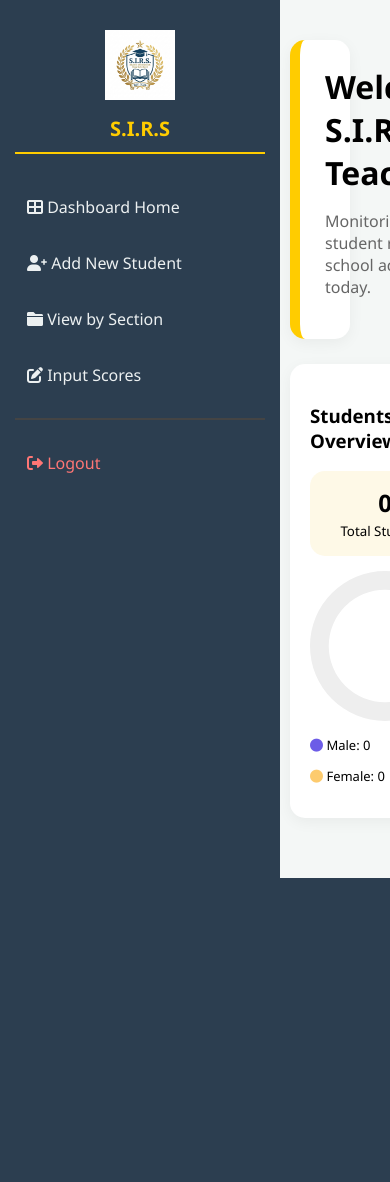
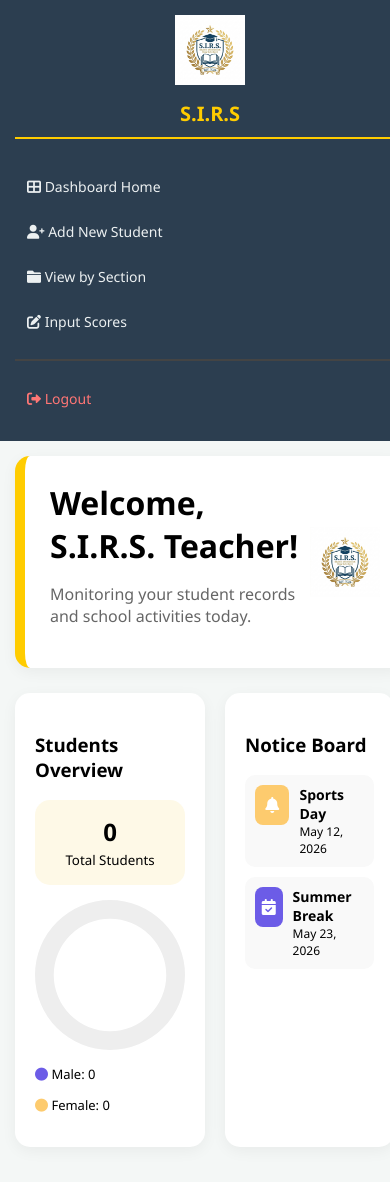
Before and after one commit to Anjelie8/SIRS-Student-System, a Flask app: page /teacher in a window 390 px wide; the page is wider, and only the part inside the window is pictured. Before the commit the page ends 878 px from the top of that part, so only its background shows below. Run offline with Flask 3, Linux system fonts and the light colour scheme; the visitor is signed in with stand-in values (Sample User, id 1); data that the repository does not hold is empty.

Commit message:
Added responsive mobile styles for grading table and sidebar

```diff
--- a/static/css/style.css
+++ b/static/css/style.css
@@ -25,3 +25,62 @@
 td { padding: 15px; border-bottom: 1px solid #f9f9f9; }
 .action-icon { cursor: pointer; margin: 0 5px; transition: 0.2s; }
 .action-icon:hover { transform: scale(1.2); }
+
+/* --- MOBILE RESPONSIVE STYLES (Para sa Phone) --- */
+@media screen and (max-width: 768px) {
+    /* 1. Baguhin ang main layout mula magkatabi patungong magkapatong */
+    .dashboard-container {
+        display: flex;
+        flex-direction: column;
+    }
+
+    /* 2. Gawing full width ang sidebar sa itaas sa halip na nakaharang sa kaliwa */
+    .sidebar {
+        width: 100% !important;
+        height: auto !important;
+        position: relative !important;
+        padding: 15px !important;
+    }
+
+    .sidebar .nav-links {
+        display: flex;
+        flex-wrap: wrap;
+        gap: 10px;
+        justify-content: center;
+    }
+
+    .sidebar a {
+        padding: 8px 12px !important;
+        font-size: 14px;
+    }
+
+    /* 3. Ayusin ang main content area para magkasya sa screen */
+    .main-content {
+        margin-left: 0 !important;
+        padding: 15px !important;
+        width: 100% !important;
+    }
+
+    /* 4. PINAKAMAHALAGA: Lagyan ng swipe/scroll ang Grading Table */
+    .table-container {
+        width: 100%;
+        overflow-x: auto; /* Nagdadagdag ng horizontal scrollbar sa phone */
+        -webkit-overflow-scrolling: touch;
+        margin-top: 15px;
+    }
+
+    table {
+        min-width: 600px; /* Pinipilit ang table na panatilihin ang maayos na spacing */
+        font-size: 13px;
+    }
+
+    /* 5. Ayusin ang mga dropdown fields (Subject & Semester) */
+    .filter-section {
+        flex-direction: column;
+        gap: 10px;
+    }
+
+    .filter-section select, .filter-section button {
+        width: 100% !important;
+    }
+}
--- a/templates/teacher_dashboard.html
+++ b/templates/teacher_dashboard.html
@@ -6,6 +6,7 @@
     <link rel="stylesheet" href="https://cdnjs.cloudflare.com/ajax/libs/font-awesome/6.0.0/css/all.min.css">
     <link rel="stylesheet" href="{{ url_for('static', filename='css/style.css') }}">
     <script src="https://cdn.jsdelivr.net/npm/chart.js"></script>
+    <meta name="viewport" content="width=device-width, initial-scale=1.0">
     <style>
         .status-badge { padding: 5px 10px; border-radius: 20px; font-size: 11px; font-weight: bold; }
         .active { background: #e3fcef; color: #00b894; }
```
